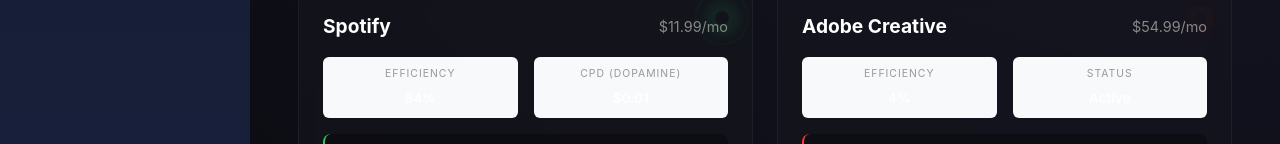
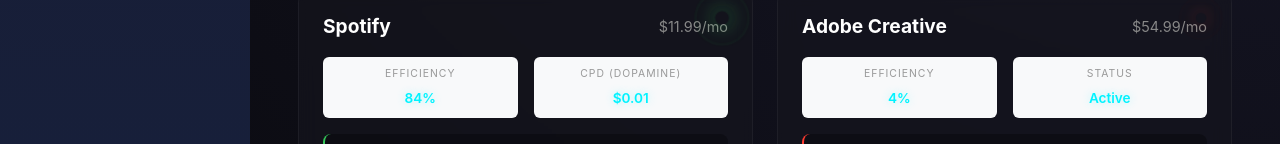
Before and after one commit to jmerich/mgmt8130, a React (Vite) app: page /card-masking in a window 1280 px wide. Shown: the part 808-952 px from the top of the page. Built offline with nearby package versions, Linux system fonts and the light colour scheme.

Commit message:
style: Update metric value color to Neon Blue

```diff
--- a/src/renderer/features/card-masking/AiSentience.css
+++ b/src/renderer/features/card-masking/AiSentience.css
@@ -188,7 +188,9 @@
 .metric-value {
     font-size: 1.1rem;
     font-weight: 600;
-    color: #fff;
+    color: #00f3ff;
+    /* Neon Blue */
+    text-shadow: 0 0 10px rgba(0, 243, 255, 0.3);
 }
 
 /* Tooltip Implementation */
```
